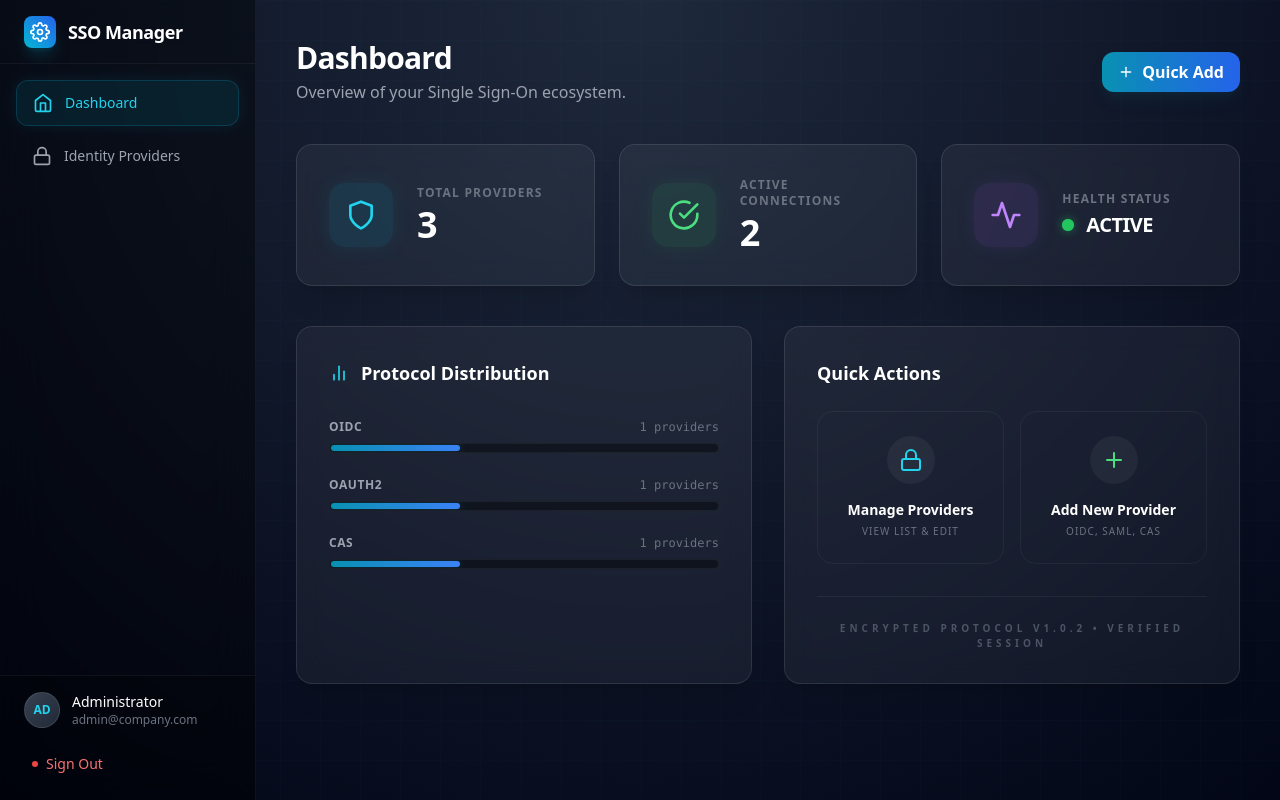
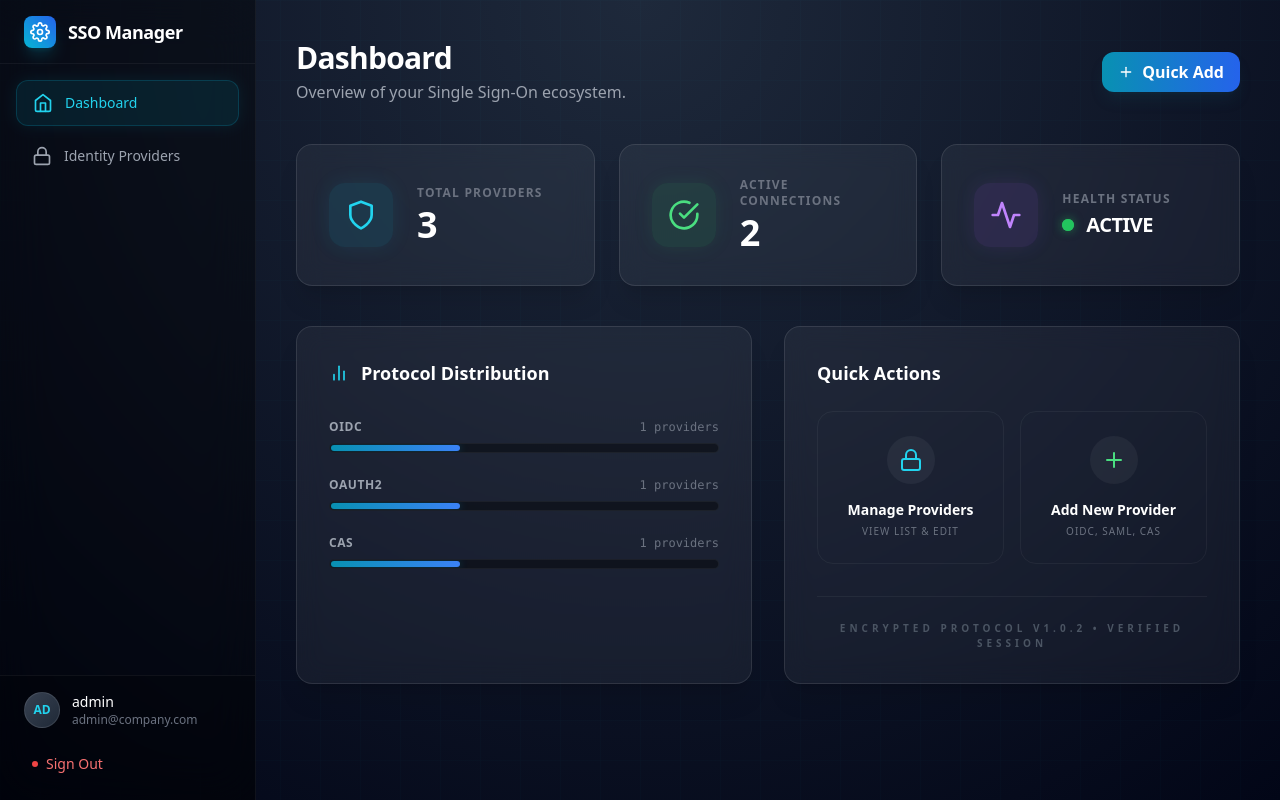
Before and after one commit to jience/AwesomeSSOManager, a React (Vite) app: page /#/admin in a window 1280 px wide. Both pictures are taken after a click on the button "Sign In". Built offline with nearby package versions, Linux system fonts and the light colour scheme.

Commit message:
feat: Update admin user information

```diff
--- a/layout/AdminLayout.tsx
+++ b/layout/AdminLayout.tsx
@@ -75,11 +75,11 @@ const AdminLayout: React.FC<AdminLayoutProps> = ({ user, onLogout }) => {
 
         <div className="p-4 border-t border-white/5 bg-black/20">
            <div className="flex items-center gap-3 mb-4 px-2">
-               <div className="w-9 h-9 rounded-full bg-gradient-to-br from-gray-700 to-gray-800 border border-white/10 flex items-center justify-center text-xs font-bold text-cyan-400">
-                   AD
+               <div className="w-9 h-9 rounded-full bg-gradient-to-br from-gray-700 to-gray-800 border border-white/10 flex items-center justify-center text-xs font-bold text-cyan-400 uppercase">
+                   {user.username.substring(0, 2)}
                </div>
                <div className="text-sm">
-                   <p className="font-medium text-white">Administrator</p>
+                   <p className="font-medium text-white">{user.username}</p>
                    <p className="text-xs text-gray-500 truncate w-32">{user.email}</p>
                </div>
            </div>
--- a/pages/LoginPage.tsx
+++ b/pages/LoginPage.tsx
@@ -56,7 +56,11 @@ const LoginPage: React.FC<LoginPageProps> = ({ onLogin }) => {
                 token: token
             };
             onLogin(user);
-            navigate('/dashboard');
+            if (user.role === 'admin') {
+                navigate('/admin');
+            } else {
+                navigate('/dashboard');
+            }
         } catch (e) {
             console.error("Invalid token param");
         }
```
